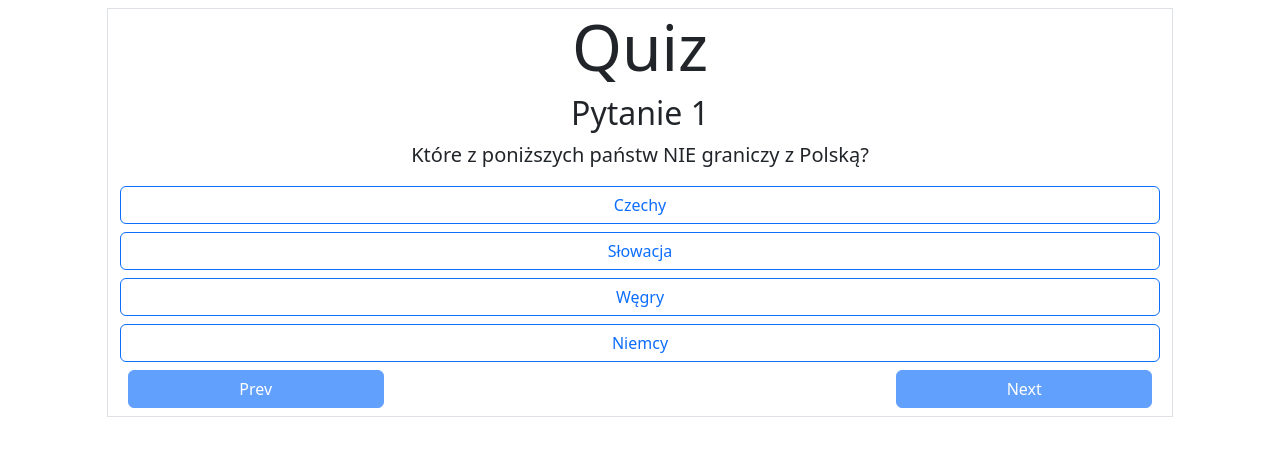
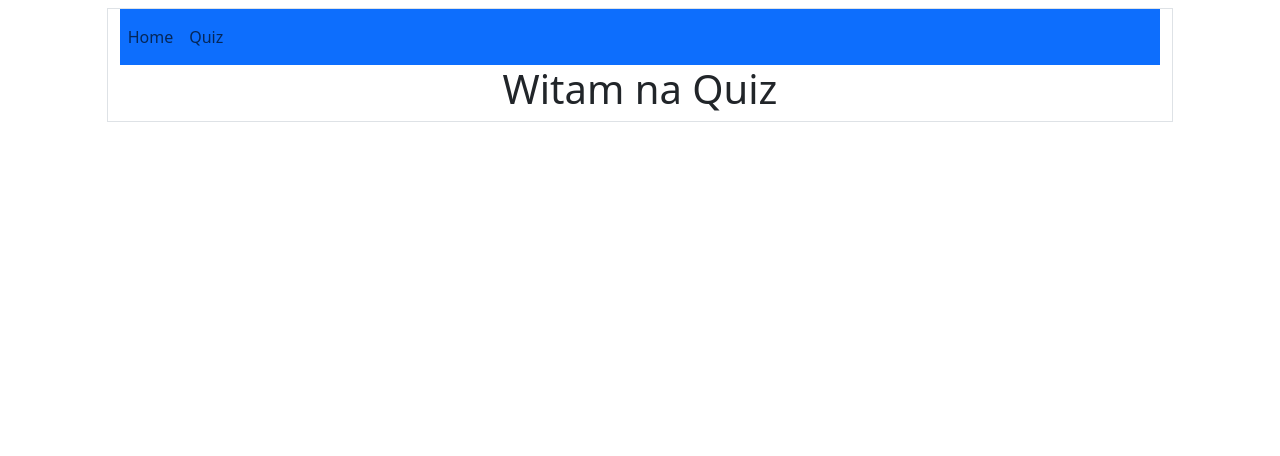
Before and after one commit to vitalii-urbanevych-uj/react_app, a React (Vite) app: page / in a window 1280 px wide. Shown: the top 456 px of the page. Built offline with nearby package versions, Linux system fonts and the light colour scheme.

Commit message:
multipage

```diff
--- a/package.json
+++ b/package.json
@@ -12,7 +12,8 @@
   "dependencies": {
     "bootstrap": "^5.3.5",
     "react": "^19.0.0",
-    "react-dom": "^19.0.0"
+    "react-dom": "^19.0.0",
+    "react-router-dom": "^7.6.0"
   },
   "devDependencies": {
     "@eslint/js": "^9.22.0",
--- a/src/App.jsx
+++ b/src/App.jsx
@@ -1,11 +1,18 @@
 import Quiz from "./components/quiz"
+import Navbar from "./components/navbar"
+import { Routes, Route } from 'react-router-dom'
 
 function App() {
 
   return (
     <div className="container-fluid border col-10 mt-2 text-center">
-      <h1 className="display-3"> Quiz </h1>
-      <Quiz />
+      {/* <h1 className="display-3"> Quiz </h1> */}
+      {/* <Quiz /> */}
+      <Navbar />
+      <Routes>
+        <Route path="/" element={<h1> Witam na Quiz </h1>}/>
+        <Route path="/quiz" element={<Quiz />}/>
+      </Routes>
     </div>
   )
 }
--- /dev/null
+++ b/src/components/navbar.jsx
@@ -0,0 +1,14 @@
+export default function Navbar() {
+    return (
+        <nav className="navbar navbar-expand-lg bg-primary">
+            <ul className="navbar-nav mr-auto">
+                <li className="nav-item">
+                    <a className="nav-link" href="/"> Home </a>
+                </li>
+                <li className="nav-item">
+                    <a className="nav-link" href="/quiz"> Quiz </a>
+                </li>
+            </ul>
+        </nav>
+    )
+}
--- a/src/main.jsx
+++ b/src/main.jsx
@@ -1,11 +1,12 @@
 import { StrictMode } from 'react'
 import { createRoot } from 'react-dom/client'
+import { BrowserRouter } from 'react-router-dom'
 // import './index.css'
 import 'bootstrap/dist/css/bootstrap.min.css';
 import App from './App.jsx'
 
 createRoot(document.getElementById('root')).render(
-  <StrictMode>
+  <BrowserRouter>
     <App />
-  </StrictMode>,
+  </BrowserRouter>
 )
```
Also changed, not shown: 1 other file (tests, documents, lock files or other folders).
